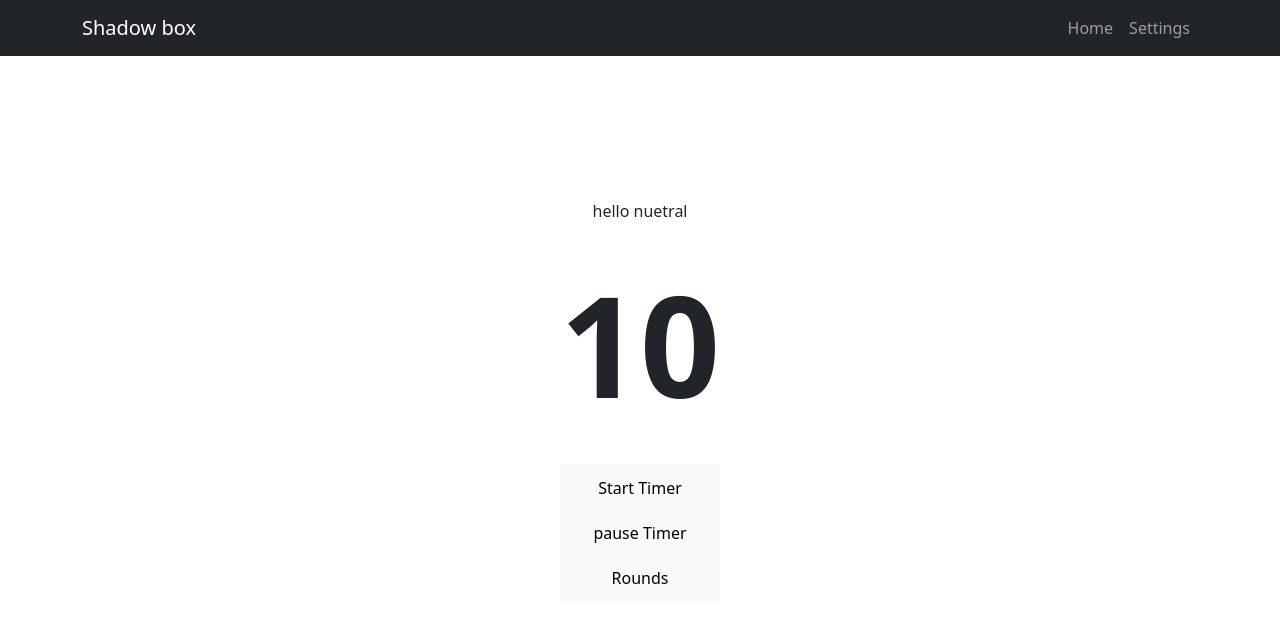
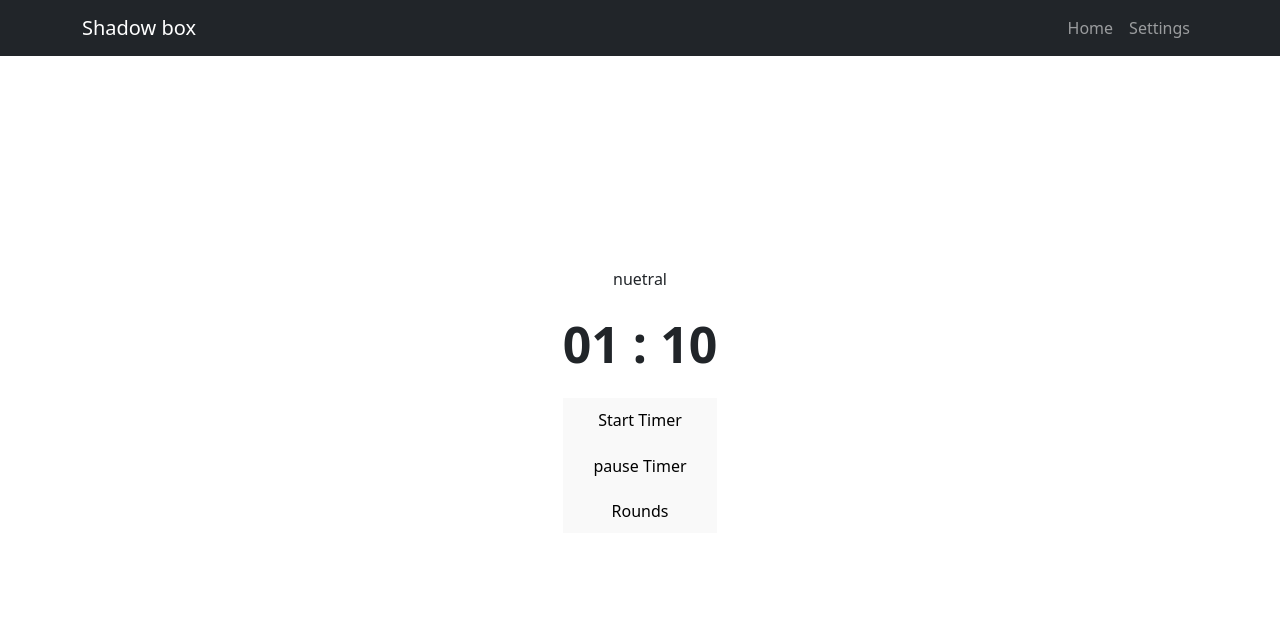
Before and after one commit to Roanbradley/ReactTimerApp, a React (Vite) app in the folder my-pwa-app/: page / in a window 1280 px wide. Shown: the top 622 px of the page. Built offline with nearby package versions, Linux system fonts and the light colour scheme.

Commit message:
formatted timer function

```diff
--- a/my-pwa-app/src/App.css
+++ b/my-pwa-app/src/App.css
@@ -42,6 +42,6 @@
 }
 
 .seconds {
-  font-size: 140px;
+  font-size: 50px;
   font-weight: 900;
 }
--- a/my-pwa-app/src/Logic/TimerLogic.jsx
+++ b/my-pwa-app/src/Logic/TimerLogic.jsx
@@ -4,7 +4,7 @@ import { Prev } from "react-bootstrap/esm/PageItem";
 export function useCountDown(){
 
 //work timer placeholders
-const [secondsLeft, setSecondsLeft] = useState(10);
+const [secondsLeft, setSecondsLeft] = useState(70);
 const [running, setIsRunning] = useState(false);
 const [mode, setMode] = useState("nuetral");
 const [round, setRounds] = useState(3);
@@ -87,3 +87,12 @@ else
 }
 
 }
+
+export function formatTime(secondsLeft)
+{
+
+    const minutes = Math.floor(secondsLeft / 60);
+    const seconds = Math.floor(secondsLeft % 60);
+    return <p>{minutes.toString().padStart(2, 0)} : {seconds.toString().padStart(2,0)} </p>
+
+}
--- a/my-pwa-app/src/pages/Timer.jsx
+++ b/my-pwa-app/src/pages/Timer.jsx
@@ -1,5 +1,5 @@
 
-import {pauseTimer, startTimer, useCountDown} from "../Logic/TimerLogic";
+import {pauseTimer, startTimer, useCountDown, formatTime} from "../Logic/TimerLogic";
 import { useState, useEffect } from "react";
 import Stack from "@mui/material/Stack";
 
@@ -9,11 +9,11 @@ export default function Timer(){
 
     return(
         <div>
-            <p>hello {mode}</p>
-            <p className = "seconds">{secondsLeft}</p>
+            <p>{mode}</p>
+            <p className = "seconds">{formatTime(secondsLeft)}</p>
 
             <Stack>
-            <button onClick={() => startTimer(setSecondsLeft, setIsRunning, 10)}>Start Timer</button>
+            <button onClick={() => startTimer(setSecondsLeft, setIsRunning, 70)}>Start Timer</button>
             <button onClick={() => pauseTimer(setIsRunning, running)}> pause Timer </button>
             <button> Rounds </button>
             </Stack>
```
